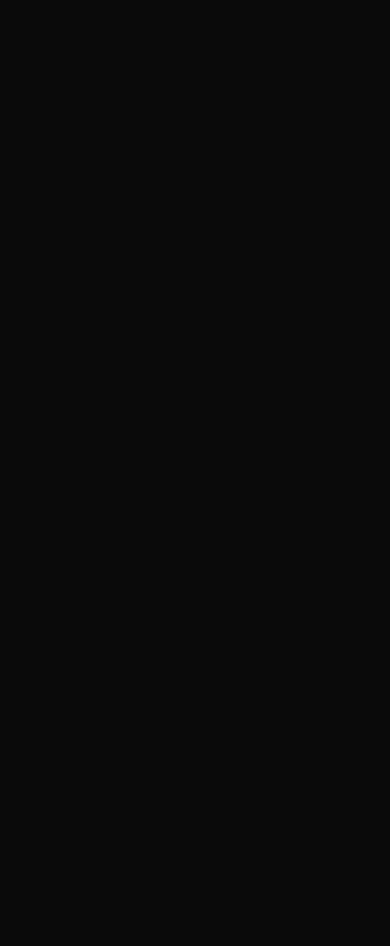
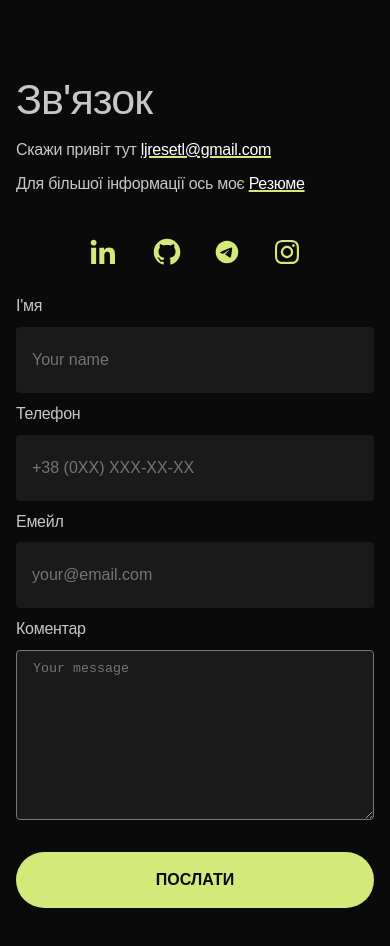
Before and after one commit to ljresetl/portfolio-frontend-react, a React (Vite) app: page / in a window 390 px wide. Shown: the part 5500-6446 px from the top of the page. Before the commit the page ends 5514 px from the top, so only its background shows below. Built offline with nearby package versions, Linux system fonts and the light colour scheme.

Commit message:
connect-mobil

```diff
--- a/src/components/App/App.tsx
+++ b/src/components/App/App.tsx
@@ -5,7 +5,7 @@ import Foto from '../Foto/Foto'
 import Capabilities from '../Capabilities/Capabilities'
 import Experience from '../Experience/Experience'
 import Portfolio from '../Portfolio/Portfolio'
-// import Connect from '../Connect/Connect'
+import Connect from '../Connect/Connect'
 // import Footer from '../Footer/Footer'
 
 import '../App/App.module.scss'
@@ -19,8 +19,8 @@ const App: React.FC = () => {
             <Capabilities />
             <Experience />
             <Portfolio />
-            {/* <Connect />
-            <Footer /> */}
+            <Connect />
+            {/* <Footer /> */}
         </>
     )
 }
--- a/src/components/Connect/Connect.module.scss
+++ b/src/components/Connect/Connect.module.scss
@@ -0,0 +1,108 @@
+.connect {
+  padding: 64px 0px;
+
+  .container {
+    display: flex;
+    flex-direction: column;
+    gap: 20px;
+    font-family: "Bebas Neue", sans-serif;
+    margin: 0 auto;
+    padding: 0px 16px;
+  }
+}
+
+.connect_container_one {
+  display: flex;
+  flex-direction: column;
+  gap: 8px;
+
+  .connect_container_one_h {
+    font-weight: 400;
+    font-size: 43px;
+    line-height: 1;
+    letter-spacing: -0.02em;
+    margin-bottom: 8px;
+  }
+
+  .connect_container_one_p {
+    font-weight: 400;
+    font-size: 16px;
+    line-height: 1.6;
+    color: #c7c7c7;
+
+    .connect_span_a,
+    .connect_span_resume {
+      font-family: "Manrope", sans-serif;
+      font-weight: 400;
+      font-size: 16px;
+      line-height: 1.6;
+      color: #fff;
+      text-decoration-line: underline;
+      text-decoration-color: #d3e97a;
+      text-decoration-thickness: 2px; /* товщина */
+      text-underline-offset: 1px; /* відстань від тексту */
+    }
+  }
+
+  .connect_svg {
+    display: flex;
+    align-items: center;
+    justify-content: center;
+    gap: 32px;
+    margin-top: 32px;
+
+    .about_me_svg_link_connect {
+      fill: #d3e97a;
+    }
+  }
+}
+
+.connect_container_two {
+  .modal_form {
+    display: flex;
+    flex-direction: column;
+    text-align: left;
+    gap: 8px;
+    font-weight: 500;
+    font-size: 16px;
+    line-height: 1.6;
+    color: #c7c7c7;
+    font-family: "Manrope", sans-serif;
+
+    .modal_input {
+      font-weight: 400;
+      font-size: 16px;
+      line-height: 1.6;
+      color: #fff;
+      border-radius: 4px;
+      padding: 10px 16px;
+      height: 46px;
+      background-color: #1a1a1a;
+      border: none;
+    }
+
+    .modal_textarea {
+      margin-bottom: 24px;
+      border-radius: 4px;
+      padding: 10px 16px;
+      height: 148px;
+      background-color: #1a1a1a;
+      color: #fff;
+    }
+
+    .modal_button {
+      display: flex;
+      align-items: center;
+      justify-content: center;
+      border-radius: 100px;
+      border: none;
+      padding: 20px 40px;
+      background-color: #d3e97a;
+      font-weight: 700;
+      font-size: 16px;
+      line-height: 1;
+      text-transform: uppercase;
+      color: #0a0a0a;
+    }
+  }
+}
--- a/src/components/Connect/Connect.tsx
+++ b/src/components/Connect/Connect.tsx
@@ -0,0 +1,199 @@
+import React from "react";
+import styles from "./Connect.module.scss"; // <-- підключення SCSS-модуля
+
+const Connect: React.FC = () => {
+  return (
+    <section id="connect" className={styles.connect}>
+      <div className={styles.container}>
+        {/* Ліва частина */}
+        <div className={styles.connect_container_one}>
+          <h3 className={styles.connect_container_one_h} data-i18n="navСonnect">
+            Зв'язок
+          </h3>
+
+          {/* Перший параграф */}
+          <p className={styles.connect_container_one_p}>
+            <span data-i18n="navСonnectP">Скажи привіт тут </span>
+            <a
+              href="mailto:ljresetl@gmail.com"
+              className={styles.connect_span_a}
+            >
+              ljresetl@gmail.com
+            </a>
+          </p>
+
+          {/* Другий параграф */}
+          <p className={styles.connect_container_one_p}>
+            <span data-i18n="navСonnectPtwo">
+              Для більшої інформації ось моє </span>
+            <a
+              data-i18n="navСonnectR"
+              className={styles.connect_span_resume}
+              href="#resume"
+            >
+              Резюме
+            </a>
+          </p>
+
+          {/* Соцмережі */}
+          <div className={styles.connect_svg}>
+            <a
+              href="https://www.linkedin.com/in/vitalii-baranov/"
+              target="_blank"
+              rel="noopener noreferrer"
+              aria-label="LinkedIn"
+            >
+              <svg
+                width="32"
+                height="32"
+                className={styles.about_me_svg_link_connect}
+              >
+                <use
+                  href="./images/icons.svg#icon-linkendin"
+                  className={styles.use_connect}
+                ></use>
+              </svg>
+            </a>
+
+            <a
+              href="https://github.com/ljresetl"
+              target="_blank"
+              rel="noopener noreferrer"
+              aria-label="GitHub"
+            >
+              <svg
+                width="32"
+                height="32"
+                className={styles.about_me_svg_link_connect}
+              >
+                <use
+                  href="./images/icons.svg#icon-github"
+                  className={styles.use_connect}
+                ></use>
+              </svg>
+            </a>
+
+            <a
+              href="https://t.me/ljresetl"
+              target="_blank"
+              rel="noopener noreferrer"
+              aria-label="Telegram"
+              className={styles.about_me_a}
+            >
+              <svg width="24" height="24" className={styles.about_me_svg_link_connect}>
+                <use href="./images/icons.svg#icon-telegram"></use>
+              </svg>
+            </a>
+
+            <a
+              href="https://www.instagram.com/ljresetl/"
+              target="_blank"
+              rel="noopener noreferrer"
+              aria-label="Instagram"
+            >
+              <svg
+                width="32"
+                height="32"
+                className={styles.about_me_svg_link_connect}
+              >
+                <use
+                  href="./images/icons.svg#icon-instagram"
+                  className={styles.use_connect}
+                ></use>
+              </svg>
+            </a>
+          </div>
+        </div>
+
+        {/* Права частина (форма) */}
+        <div className={styles.connect_container_two}>
+          <form
+            action="https://formspree.io/f/mzzggoog"
+            method="POST"
+            className={styles.modal_form}
+            id="contact-form"
+          >
+            <input
+              type="hidden"
+              name="_subject"
+              className={styles.modal_input}
+              value="Нове повідомлення з сайту"
+            />
+
+            <label
+              className={styles.modal_label}
+              htmlFor="name"
+              data-i18n="navСonnectName"
+            >
+              І'мя
+            </label>
+            <input
+              type="text"
+              name="name"
+              id="name"
+              className={styles.modal_input}
+              required
+              placeholder="Your name"
+            />
+
+            <label
+              className={styles.modal_label}
+              htmlFor="phone"
+              data-i18n="navСonnectTelefon"
+            >
+              Телефон
+            </label>
+            <input
+              type="tel"
+              name="phone"
+              id="phone"
+              className={styles.modal_input}
+              placeholder="+38 (0XX) XXX-XX-XX"
+              required
+            />
+
+            <label
+              className={styles.modal_label}
+              htmlFor="email"
+              data-i18n="navСonnectMail"
+            >
+              Емейл
+            </label>
+            <input
+              type="email"
+              name="email"
+              id="email"
+              className={styles.modal_input}
+              required
+              placeholder="your@email.com"
+            />
+
+            <label
+              className={styles.modal_label}
+              htmlFor="message"
+              data-i18n="navСonnectComment"
+            >
+              Коментар
+            </label>
+            <textarea
+              id="message"
+              name="message"
+              className={styles.modal_textarea}
+              placeholder="Your message"
+            ></textarea>
+
+            <button
+              type="submit"
+              className={styles.modal_button}
+              data-i18n="navСonnectButtonSend"
+            >
+              Послати
+            </button>
+          </form>
+        </div>
+      </div>
+    </section>
+  );
+};
+
+export default Connect;
```
